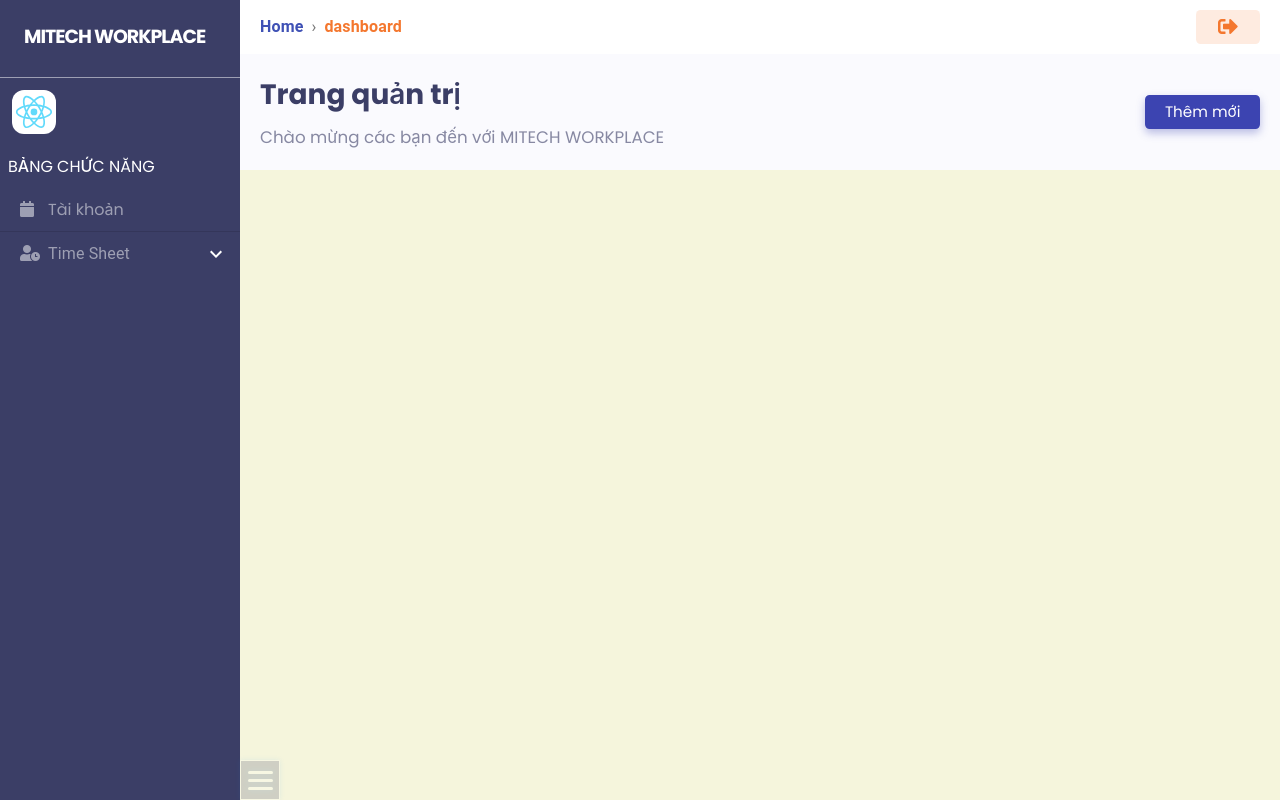
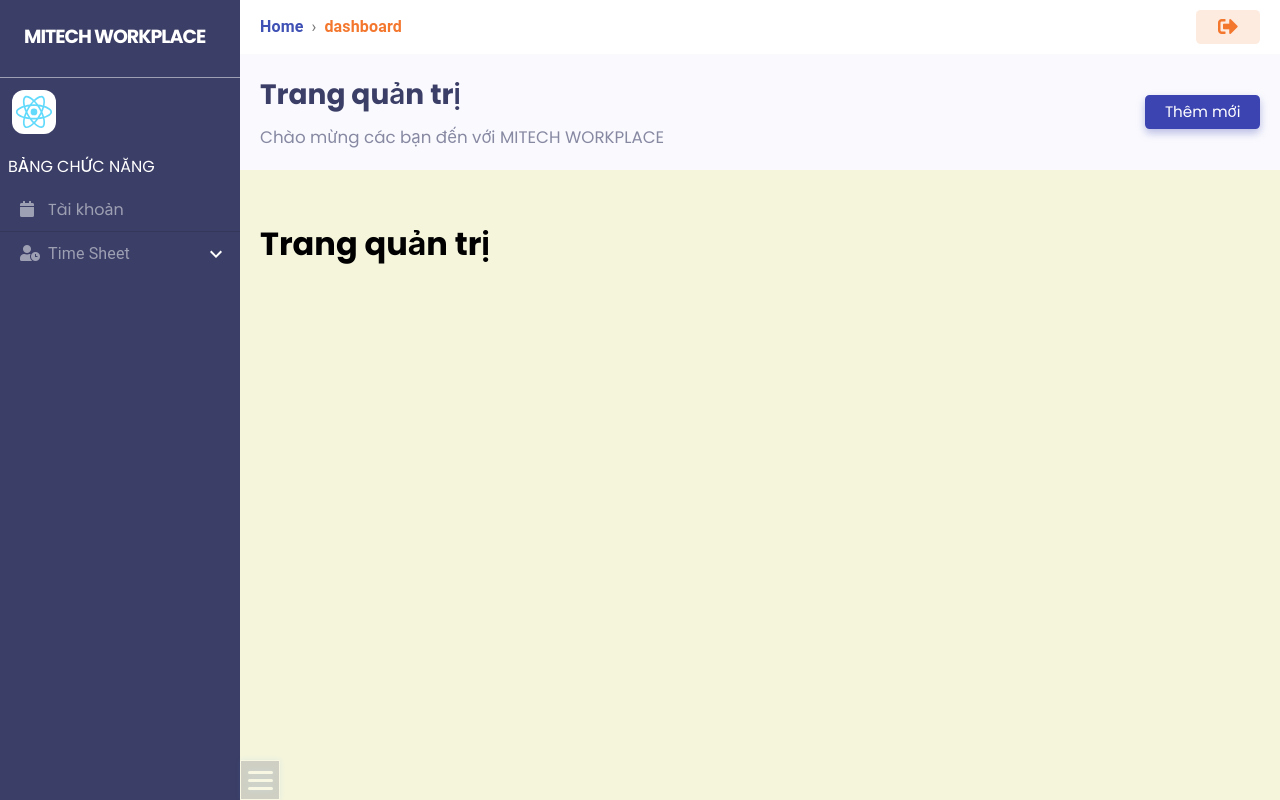
Before and after one commit to m2pd/logtime-typescript, a React (Create React App) app: page /dashboard in a window 1280 px wide. Built offline with nearby package versions, Linux system fonts and the light colour scheme; sample sign-in values are in the browser's storage.

Commit message:
add title dashboard

```diff
--- a/src/containers/DashBoard/pages/Main/index.tsx
+++ b/src/containers/DashBoard/pages/Main/index.tsx
@@ -31,7 +31,7 @@ const MainDashBoardPage: React.FC<IProps> = (props) =>{
             intro='Chào mừng các bạn đến với MITECH WORKPLACE'
           />
           <div className="page-content">
-            <h1></h1>
+            <h1>Trang quản trị</h1>
           </div>
       </MainComponent>
     </div>
```
